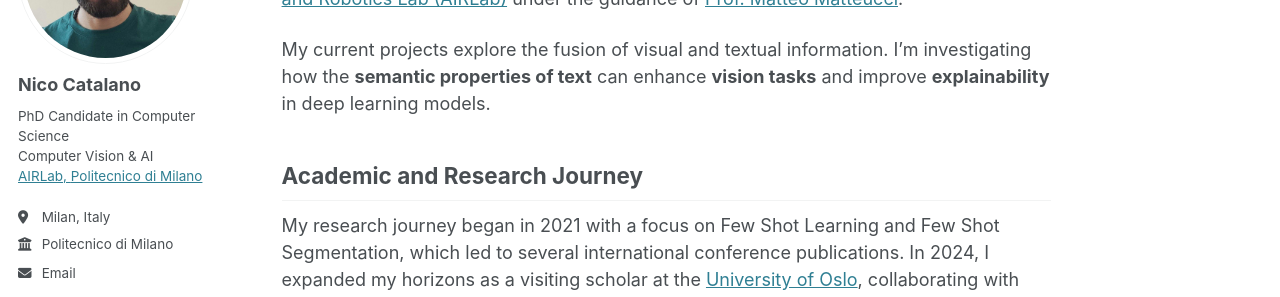
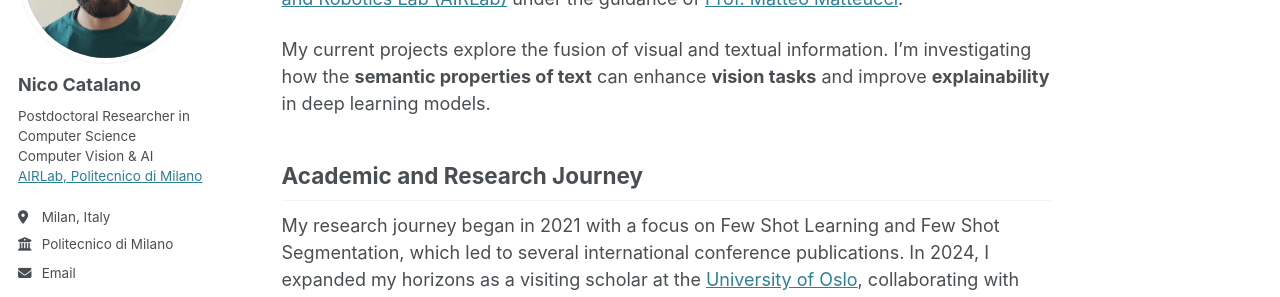
Before and after one commit to NicoCatalano/NicoCatalano.github.io, a Jekyll site: the page built from _pages/about.md, in a window 1280 px wide. Shown: the part 210-507 px from the top of the page. Built offline with Jekyll 4.4.1, drawn with Linux system fonts in a browser that asks for light colours; some web fonts are replaced.

Commit message:
updated job description

```diff
--- a/_config.yml
+++ b/_config.yml
@@ -25,7 +25,7 @@ author:
   avatar           : "profile.jpg"
   name             : "Nico Catalano"
   pronouns         : # example: "she/her"
-  bio              : "PhD Candidate in Computer Science <br>Computer Vision & AI <br> <a href=https://airlab.deib.polimi.it/>AIRLab</>, <a href=https://www.polimi.it/>Politecnico di Milano</a>"
+  bio              : "Postdoctoral Researcher in Computer Science <br>Computer Vision & AI <br> <a href=https://airlab.deib.polimi.it/>AIRLab</>, <a href=https://www.polimi.it/>Politecnico di Milano</a>"
   location         : "Milan, Italy"
   employer         : "Politecnico di Milano"
   uri              : # URL
```
